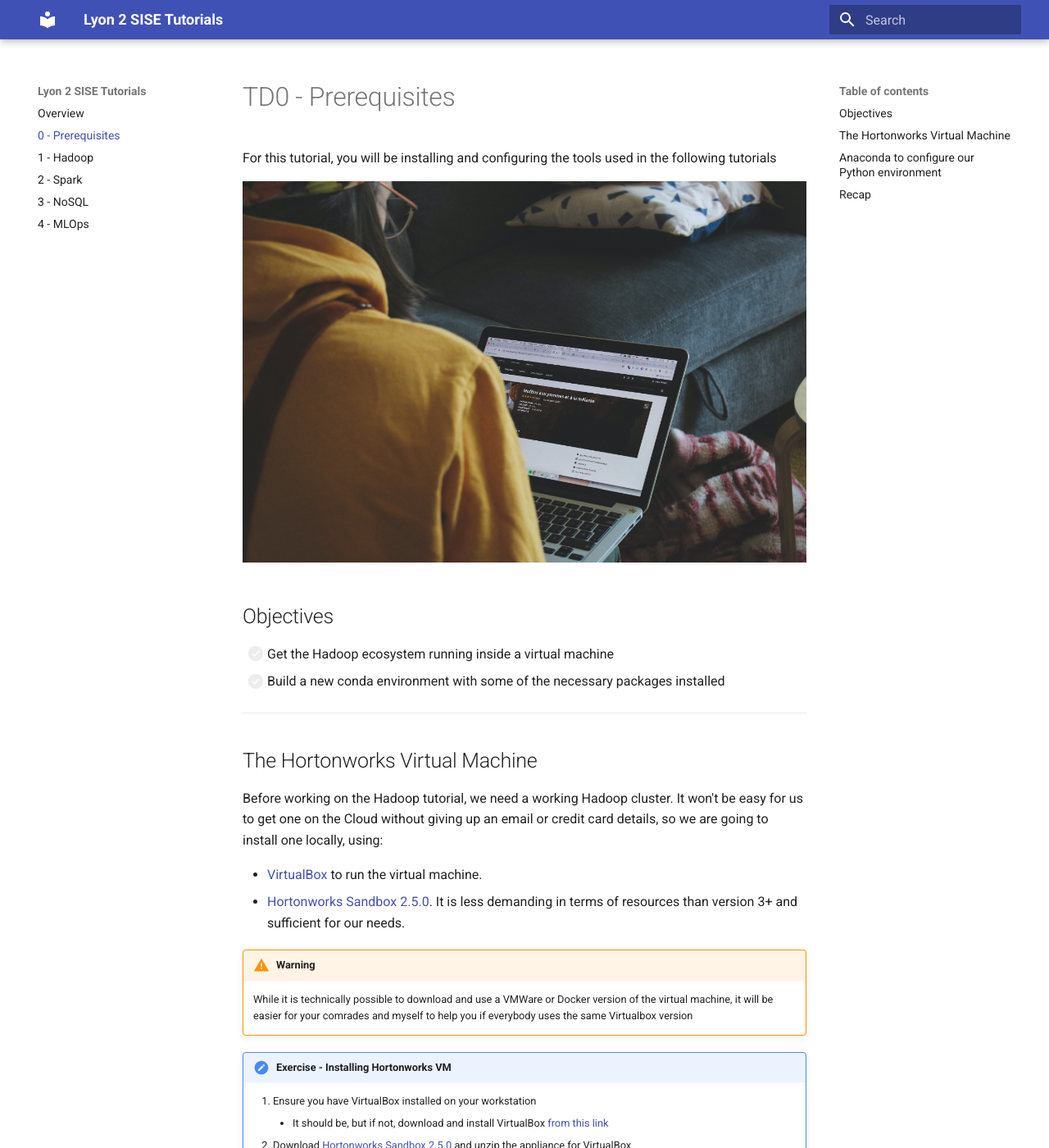
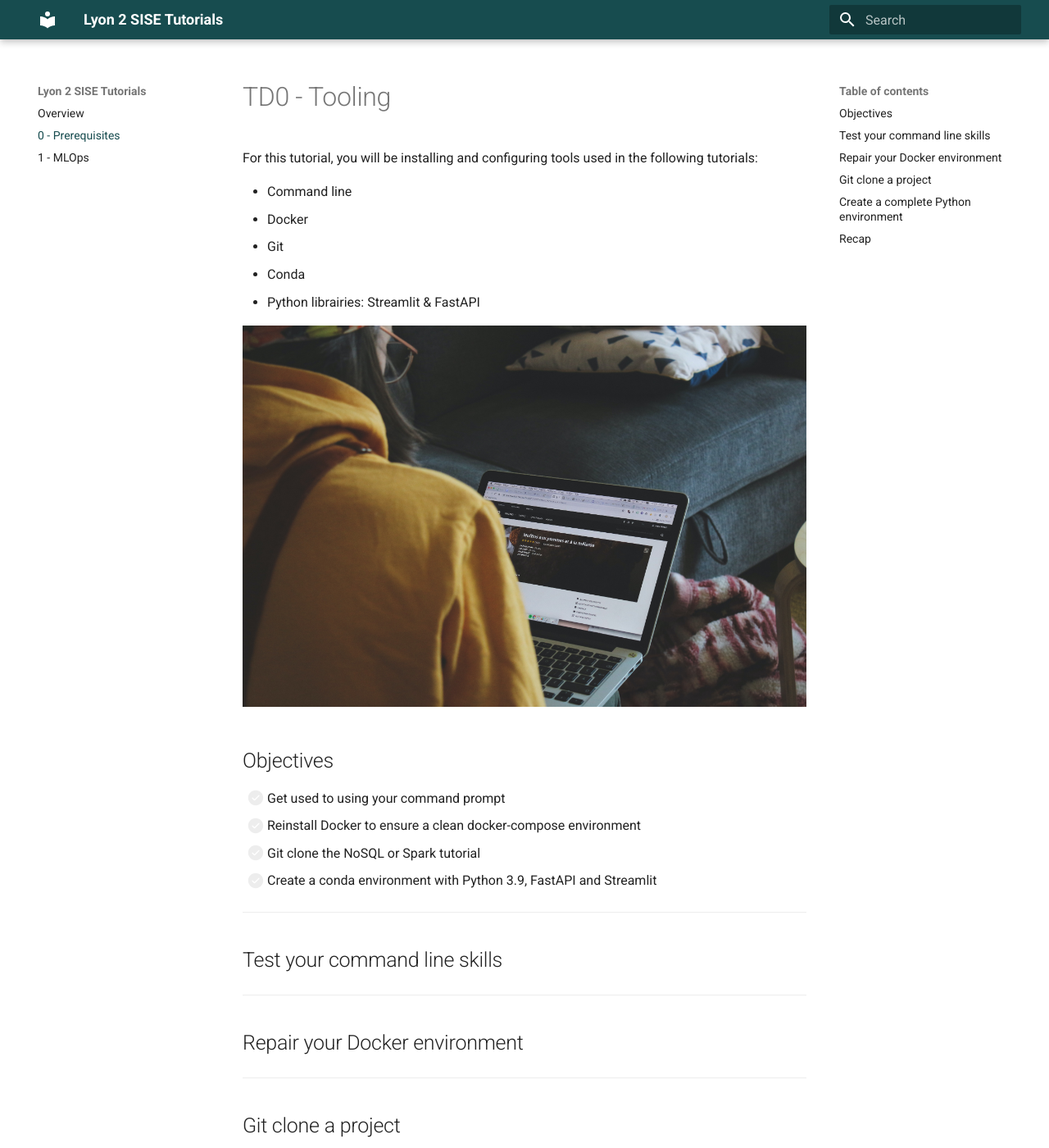
Before and after one commit to andfanilo/lyon2, an MkDocs documentation site: the page built from docs/prerequisites.md, in a window 1280 px wide and 1400 px high. Shown: the whole window at 82% size. Built offline with MkDocs 1.6.1 and Material for MkDocs 9.7.7, drawn with Linux system fonts in a browser that asks for light colours; emoji names are drawn with the system emoji font; some of the changed text lies outside the part shown.

Commit message:
Update day 0

```diff
--- a/docs/prerequisites.md
+++ b/docs/prerequisites.md
@@ -1,48 +1,38 @@
-# TD0 - Prerequisites
+# TD0 - Tooling
 
-For this tutorial, you will be installing and configuring the tools used in the following tutorials
+For this tutorial, you will be installing and configuring tools used in the following tutorials:
+
+- Command line
+- Docker
+- Git
+- Conda
+- Python librairies: Streamlit & FastAPI
+
 
 ![](./images/cover-prerequisites.jpg)
 
 ## Objectives
 
-- [ ] Get the Hadoop ecosystem running inside a virtual machine
-- [ ] Build a new conda environment with some of the necessary packages installed
+- [ ] Get used to using your command prompt
+- [ ] Reinstall Docker to ensure a clean docker-compose environment
+- [ ] Git clone the NoSQL or Spark tutorial
+- [ ] Create a conda environment with Python 3.9, FastAPI and Streamlit
 
 ---
 
-## The Hortonworks Virtual Machine
-
-Before working on the Hadoop tutorial, we need a working Hadoop cluster. It won't be easy for us to get one on the Cloud without giving up an email or credit card details, so we are going to install one locally, using:
-
-- [VirtualBox](https://www.virtualbox.org/) to run the virtual machine.
-- [Hortonworks Sandbox 2.5.0](https://www.cloudera.com/downloads/hortonworks-sandbox.html). It is less demanding in terms of resources than version 3+ and sufficient for our needs.
-
-!!! warning
-    While it is technically possible to download and use a VMWare or Docker version of the virtual machine, it will be easier for your comrades and myself to help you if everybody uses the same Virtualbox version
-
-!!! note "Exercise - Installing Hortonworks VM"
-    1. Ensure you have VirtualBox installed on your workstation
-        - It should be, but if not, download and install VirtualBox [from this link](https://www.virtualbox.org/)
-    2. Download [Hortonworks Sandbox 2.5.0](https://www.cloudera.com/downloads/hortonworks-sandbox/hdp.html) and unzip the appliance for VirtualBox
-        - You don't have to enter your info in the form
-    3. Import the `.ova` file into VirtualBox. **Don't start it yet** if you want to configure it
-        - You may configure the VM to use more or less RAM depending on your machine, through the `Configuration > System` view. The recommended value is around 6-8 Go RAM, but you should get away with using 2-4 Go
-    4. Start the virtual machine with the `Start` green arrow. This may take a few minutes
-        - If the virtual machine stops during startup, it is generally because you don't have enough resources. Try to open a process manager and kill some RAM-consuming processes, or lower the RAM needed by the virtual machine using the above step
-    5. Open a web browser to [http://localhost:8888](http://localhost:8888) to be greeted with the Hortonworks Data Platform dashboard
-
-![](./images/hdp-dashboard.png)
-
-!!! tip
-    When you're done, you're free to stop the virtual machine from the Virtualbox dashboard.
-
-!!! question
-    With 1 or 2 neighbors, brainstorm and **write down** use cases for using a virtual machine in a company. Yes I may be passing in the ranks to see your solutions.
+## Test your command line skills
 
 ---
 
-## Anaconda to configure our Python environment
+## Repair your Docker environment
+
+---
+
+## Git clone a project
+
+---
+
+## Create a complete Python environment
 
 While you usually install and use [Anaconda](https://docs.anaconda.com/) as a Python distribution with a lot of Data Science packages preinstalled, Anaconda comes with a package and environment manager called `conda`. You may have seen the list of environments managed by your current conda installation when browsing the Anaconda Navigator.
 
@@ -67,8 +57,10 @@ In the following, we won't be using the Anaconda Navigator UI. Brush up your bas
 
 ## Recap
 
-!!! success "Check that you can teach your neighbor each point of the checklist below"
-    - [x] Get the Hadoop ecosystem running inside a virtual machine
-    - [x] Build a new conda environment with some of the necessary packages installed
+!!! success "Check that you can explain your neighbor each point of the checklist below"
+    - [x] Get used to using your command prompt
+    - [x] Reinstall Docker to ensure a clean docker-compose environment
+    - [x] Git clone the Spark tutorial
+    - [x] Create a conda environment with Python 3.9, FastAPI and Streamlit
 
-In the next tutorial, we will build our own ETL-like solution in Hadoop. We will have a look at ingesting unstructured data live to HDFS, extracting and structuring the important information into a Hive table, and build simple graphs.
+In the next tutorial,
--- /dev/null
+++ b/docs/stylesheets/extra.css
@@ -0,0 +1,3 @@
+:root {
+    --md-primary-fg-color:        #174C4f;
+  }
--- a/mkdocs.yml
+++ b/mkdocs.yml
@@ -2,22 +2,25 @@ site_name: Lyon 2 SISE Tutorials
 theme:
   name: material
   palette:
-    primary: indigo
+    primary: custom
+
+extra_css:
+  - stylesheets/extra.css
+
 markdown_extensions:
   - admonition
   - pymdownx.emoji:
-      emoji_index: !!python/name:materialx.emoji.twemoji
-      emoji_generator: !!python/name:materialx.emoji.to_svg
+      emoji_index: !!python/name:material.extensions.emoji.twemoji
+      emoji_generator: !!python/name:material.extensions.emoji.to_svg
   - def_list
   - pymdownx.details
   - pymdownx.superfences
   - pymdownx.tasklist:
       custom_checkbox: true
+
 nav:
   - Overview: index.md
   - 0 - Prerequisites: prerequisites.md
-  - 1 - Hadoop: hadoop.md
-  - 2 - Spark: spark.md
-  - 3 - NoSQL: nosql.md
-  - 4 - MLOps: mlops.md
-copyright: Copyright &copy; 2022 Fanilo ANDRIANASOLO
+  - 1 - MLOps: mlops.md
+
+copyright: Copyright &copy; 2023 Fanilo ANDRIANASOLO
```
Also changed, not shown: README.md (+5 -0 lines), docs/index.md (+2 -11 lines), streamlit_app.py (deleted, +0 -20 lines), docs/images/hdp-dashboard.png (deleted), 2 other files.
